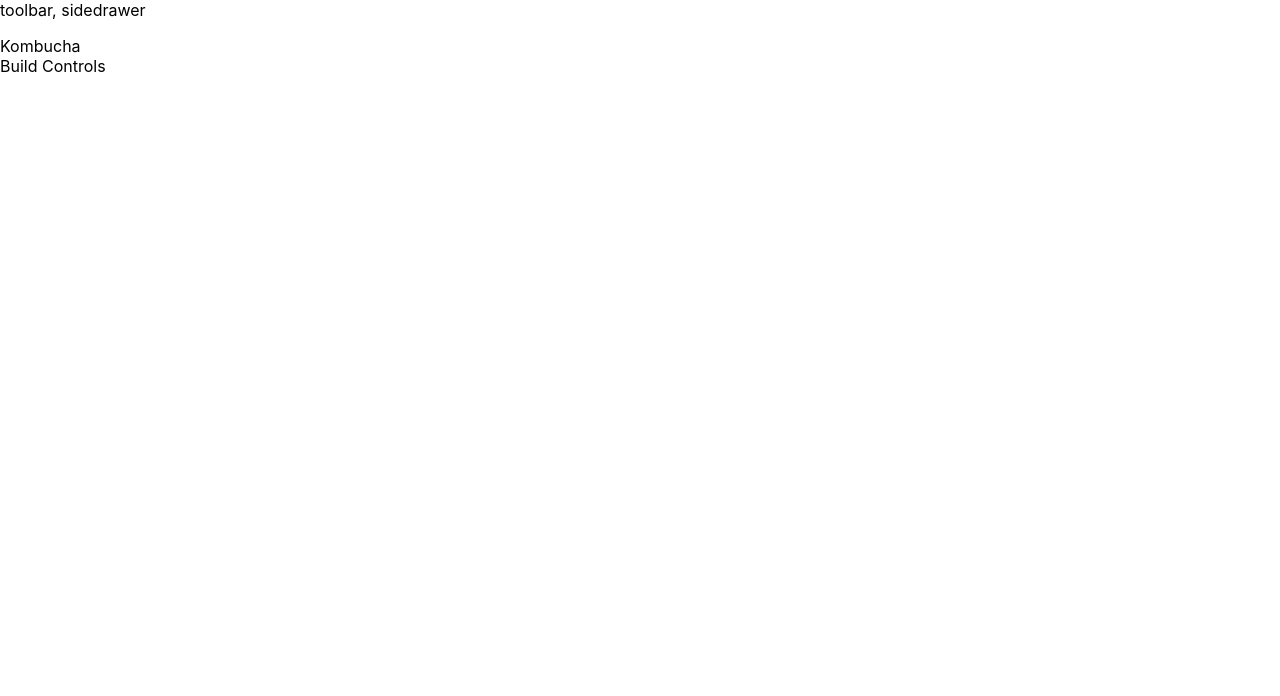
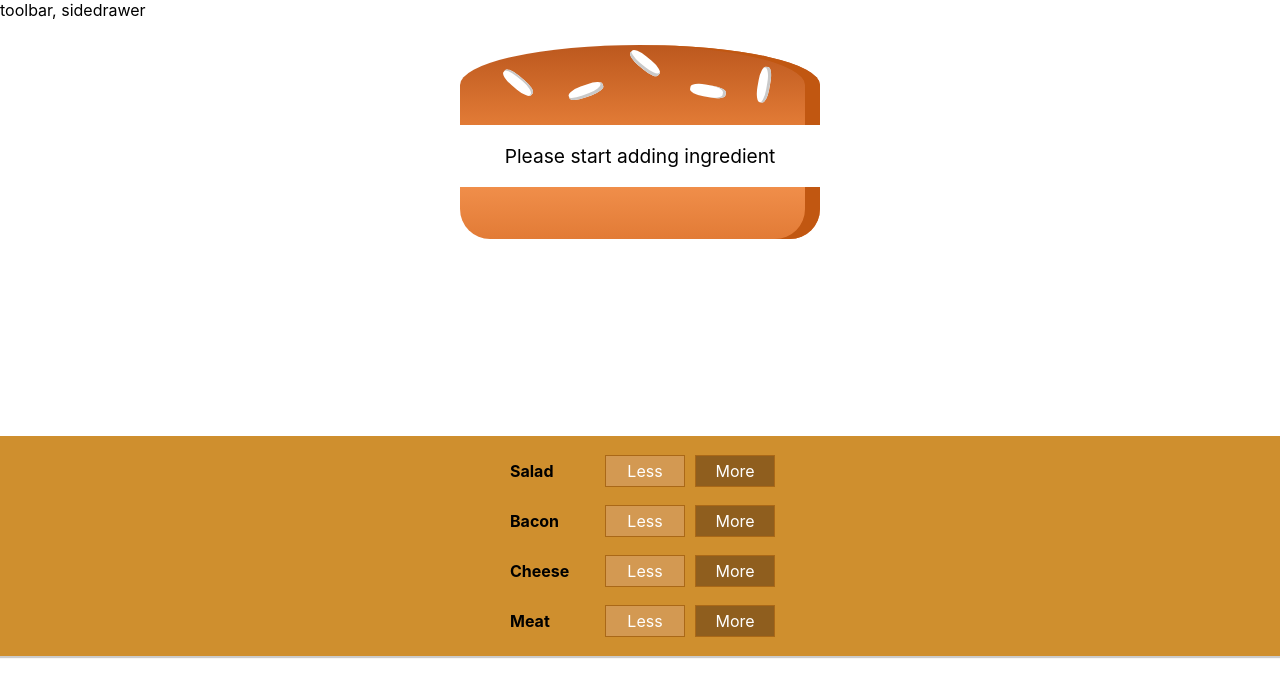
Before and after one commit to wang0805/komb3, a React (Create React App) app: page / in a window 1280 px wide. Shown: the top 696 px of the page. Built offline with nearby package versions, Linux system fonts and the light colour scheme.

Commit message:
controls and ingredients added

```diff
--- a/package.json
+++ b/package.json
@@ -3,6 +3,7 @@
   "version": "0.1.0",
   "private": true,
   "dependencies": {
+    "prop-types": "^15.7.2",
     "react": "^16.8.6",
     "react-dom": "^16.8.6",
     "react-scripts": "3.0.1"
--- /dev/null
+++ b/src/components/kombucha/buildcontrols/buildcontrol.js
@@ -0,0 +1,15 @@
+import React from "react";
+
+import classes from "./buildcontrol.module.css";
+
+const buildcontrol = props => {
+  return (
+    <div className={classes.BuildControl}>
+      <div className={classes.Label}>{props.label}</div>
+      <button className={classes.Less}>Less</button>
+      <button className={classes.More}>More</button>
+    </div>
+  );
+};
+
+export default buildcontrol;
--- /dev/null
+++ b/src/components/kombucha/buildcontrols/buildcontrol.module.css
@@ -0,0 +1,58 @@
+.BuildControl {
+  display: flex;
+  justify-content: space-between;
+  align-items: center;
+  margin: 5px 0;
+}
+
+.BuildControl button {
+  display: block;
+  font: inherit;
+  padding: 5px;
+  margin: 0 5px;
+  width: 80px;
+  border: 1px solid #aa6817;
+  cursor: pointer;
+  outline: none;
+}
+
+.BuildControl button:disabled {
+  background-color: #ac9980;
+  border: 1px solid #7e7365;
+  color: #ccc;
+  cursor: default;
+}
+
+.BuildControl button:hover:disabled {
+  background-color: #ac9980;
+  color: #ccc;
+  cursor: not-allowed;
+}
+
+.Label {
+  padding: 10px;
+  font-weight: bold;
+  width: 80px;
+}
+
+.BuildControl .Less {
+  background-color: #d39952;
+  color: white;
+}
+
+.BuildControl .More {
+  background-color: #8f5e1e;
+  color: white;
+}
+
+.BuildControl .Less:hover,
+.BuildControl .Less:active {
+  background-color: #daa972;
+  color: white;
+}
+
+.BuildControl .More:hover,
+.BuildControl .More:active {
+  background-color: #99703f;
+  color: white;
+}
--- /dev/null
+++ b/src/components/kombucha/buildcontrols/buildcontrols.js
@@ -0,0 +1,23 @@
+import React from "react";
+
+import classes from "./buildcontrols.module.css";
+import Buildcontrol from "./buildcontrol";
+
+const controls = [
+  { label: "Salad", type: "salad" },
+  { label: "Bacon", type: "bacon" },
+  { label: "Cheese", type: "cheese" },
+  { label: "Meat", type: "meat" }
+];
+
+const buildcontrols = props => {
+  return (
+    <div className={classes.BuildControls}>
+      {controls.map(ctrl => (
+        <Buildcontrol keys={ctrl.label} label={ctrl.label} type={ctrl.type} />
+      ))}
+    </div>
+  );
+};
+
+export default buildcontrols;
--- /dev/null
+++ b/src/components/kombucha/buildcontrols/buildcontrols.module.css
@@ -0,0 +1,52 @@
+.BuildControls {
+  width: 100%;
+  background-color: #cf8f2e;
+  display: flex;
+  flex-flow: column;
+  align-items: center;
+  box-shadow: 0 2px 1px #ccc;
+  margin: auto;
+  padding: 10px 0;
+}
+
+.OrderButton {
+  background-color: #dad735;
+  outline: none;
+  cursor: pointer;
+  border: 1px solid #966909;
+  color: #966909;
+  font-family: inherit;
+  font-size: 1.2em;
+  padding: 15px 30px;
+  box-shadow: 2px 2px 2px #966909;
+}
+
+.OrderButton:hover,
+.OrderButton:active {
+  background-color: #a0db41;
+  border: 1px solid #966909;
+  color: #966909;
+}
+
+.OrderButton:disabled {
+  background-color: #c7c6c6;
+  cursor: not-allowed;
+  border: 1px solid #ccc;
+  color: #888888;
+}
+
+.OrderButton:not(:disabled) {
+  animation: enable 0.3s linear;
+}
+
+@keyframes enable {
+  0% {
+    transform: scale(1);
+  }
+  60% {
+    transform: scale(1.1);
+  }
+  100% {
+    transform: scale(1);
+  }
+}
--- a/src/components/kombucha/ingredients/ingredients.js
+++ b/src/components/kombucha/ingredients/ingredients.js
@@ -1,16 +1,43 @@
 import React from "react";
+import Proptypes from "prop-types";
 
-import classes from "./kombucha.module.css";
+import classes from "./kombuchaingredients.module.css";
 
-const Ingredient = props => {
-  let ingredients = null;
+const komingredient = props => {
+  let ingredient = null;
 
   switch (props.type) {
     case "bread-bottom":
       ingredient = <div className={classes.BreadBottom} />;
+      break;
     case "bread-top":
-      ingredient = <div className={classes.BreadTop} />;
+      ingredient = (
+        <div className={classes.BreadTop}>
+          <div className={classes.Seeds1} />
+          <div className={classes.Seeds2} />
+        </div>
+      );
+      break;
+    case "meat":
+      ingredient = <div className={classes.Meat} />;
+      break;
+    case "cheese":
+      ingredient = <div className={classes.Cheese} />;
+      break;
+    case "bacon":
+      ingredient = <div className={classes.Bacon} />;
+      break;
+    case "salad":
+      ingredient = <div className={classes.Salad} />;
+      break;
+    default:
+      ingredient = null;
   }
+  return ingredient;
 };
 
-export default Ingredient;
+komingredient.propTypes = {
+  type: Proptypes.string.isRequired
+};
+
+export default komingredient;
--- a/src/components/kombucha/kombucha.js
+++ b/src/components/kombucha/kombucha.js
@@ -0,0 +1,27 @@
+import React from "react";
+import classes from "./kombucha.module.css";
+import Komingredient from "./ingredients/ingredients";
+
+const kombucha = props => {
+  let transformedIngredients = Object.keys(props.ingredients)
+    .map(igkey => {
+      return [...Array(props.ingredients[igkey])].map((_, i) => {
+        //have to use [igkey] instead of .igkey as igkey is string i.e., something.'string' doesnt work
+        return <Komingredient key={igkey + i} type={igkey} />;
+      });
+    })
+    .reduce((arr, el) => arr.concat(el));
+
+  if (transformedIngredients.length === 0) {
+    transformedIngredients = <p>Please start adding ingredient</p>;
+  }
+  return (
+    <div className={classes.kombucha}>
+      <Komingredient type="bread-top" />
+      {transformedIngredients}
+      <Komingredient type="bread-bottom" />
+    </div>
+  );
+};
+
+export default kombucha;
--- /dev/null
+++ b/src/components/kombucha/kombucha.module.css
@@ -0,0 +1,35 @@
+.kombucha {
+  width: 100%;
+  margin: auto;
+  height: 300px;
+  overflow: scroll;
+  text-align: center;
+  font-size: 1.2em;
+}
+
+@media (min-width: 1000px) and (min-height: 700px) {
+  .kombucha {
+    width: 700px;
+    height: 600px;
+  }
+}
+
+@media (min-width: 500px) and (min-height: 401px) {
+  .kombucha {
+    width: 450px;
+    height: 400px;
+  }
+}
+@media (min-width: 500px) and (min-height: 401px) {
+  .kombucha {
+    width: 450px;
+    height: 400px;
+  }
+}
+
+@media (min-width: 500px) and (max-height: 400px) {
+  .kombucha {
+    width: 350px;
+    height: 300px;
+  }
+}
--- a/src/components/layout/Layout.js
+++ b/src/components/layout/Layout.js
@@ -1,11 +1,11 @@
 import React, { Fragment } from "react";
 import classes from "./layout.module.css"; //have to add the .module.
 
-const Layout = props => (
+const layout = props => (
   <Fragment>
     <div>toolbar, sidedrawer</div>
     <main className={classes.content}>{props.children}</main>
   </Fragment>
 );
 
-export default Layout;
+export default layout;
--- a/src/containers/Kombbuilder/Kombbuilder.js
+++ b/src/containers/Kombbuilder/Kombbuilder.js
@@ -1,12 +1,21 @@
 import React, { Component, Fragment } from "react";
+import Kombucha from "../../components/kombucha/kombucha";
+import Buildcontrols from "../../components/kombucha/buildcontrols/buildcontrols";
 
 class Kombbuilder extends Component {
-  state = {};
+  state = {
+    ingredients: {
+      salad: 0,
+      bacon: 0,
+      cheese: 0,
+      meat: 0
+    }
+  };
   render() {
     return (
       <Fragment>
-        <div>Kombucha</div>
-        <div>Build Controls</div>
+        <Kombucha ingredients={this.state.ingredients} />
+        <Buildcontrols />
       </Fragment>
     );
   }
```
Also changed, not shown: src/components/kombucha/ingredients/kombuchaingredients.module.css (renamed from src/components/kombucha/ingredients/kombucha.module.css), 1 other file (tests, documents, lock files or other folders).
